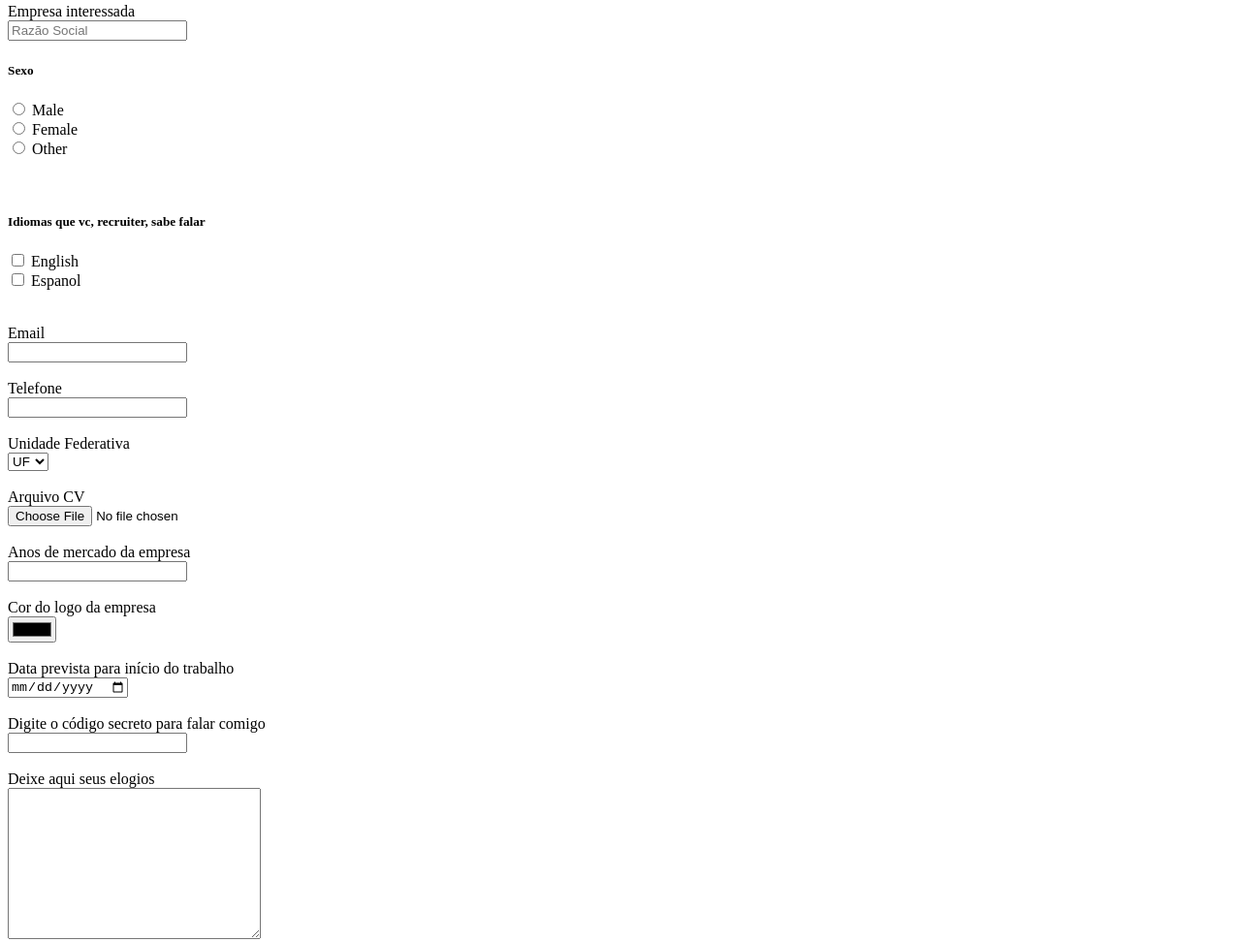
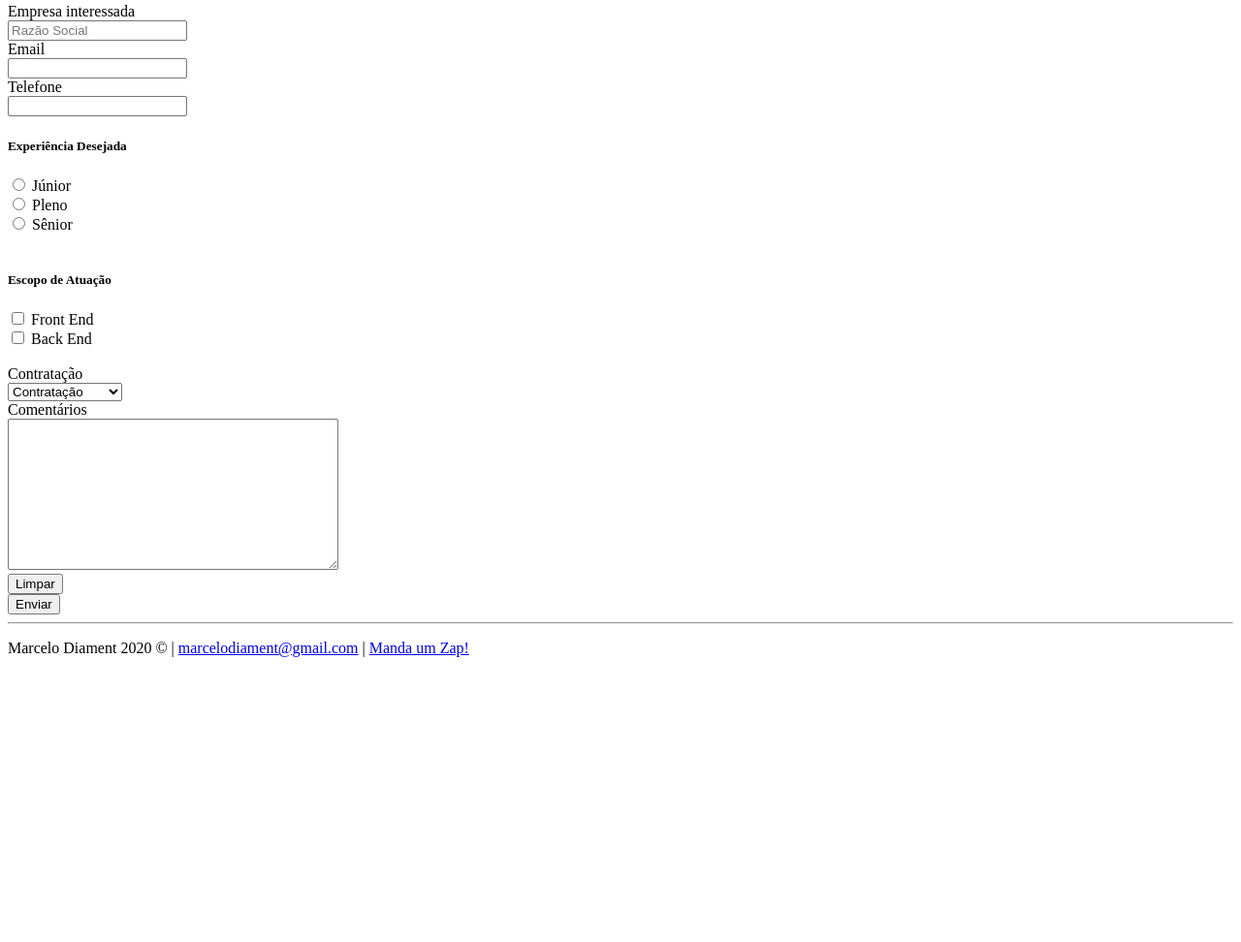
Before and after one commit to Marcelo-Diament/tn09-02-html-e-css, a plain HTML site: page index.html in a window 1280 px wide. Shown: the part 1125-2097 px from the top of the page at 97% size. After the commit the page ends 1819 px from the top, so only its background shows below. Drawn offline with Linux system fonts and the light colour scheme.

Commit message:
bugfix: form que faz sentido

```diff
--- a/index.html
+++ b/index.html
@@ -105,71 +105,50 @@
             <h2>Entre em contato comigo!</h2>
             <p>Entre em contato através do meu email, Linked In, Whatsapp, telefone ou... se preferir, preencha o formulário a seguir. Retornarei o mais brevemente possível.</p>
 
-            <form action="obrigado.html" method="get" enctype="multipart/form-data">
+            <form action="" method="get" enctype="multipart/form-data">
 
                 <label for="empresaInteressada">Empresa interessada</label><br>
                 <input type="text" id="empresaInteressada" name="empresa" placeholder="Razão Social"><br>
 
-                <div>
-                    <h5>Sexo</h5>
-                    <input type="radio" id="male" name="sexo" value="male">
-                    <label for="male">Male</label><br>
-                    <input type="radio" id="female" name="sexo" value="female">
-                    <label for="female">Female</label><br>
-                    <input type="radio" id="other" name="sexo" value="other">
-                    <label for="other">Other</label>
-                </div><br><br>
+                <label for="">Email</label><br>
+                <input type="email"><br>
+
+                <label for="">Telefone</label><br>
+                <input type="tel"><br>
 
                 <div>
-                    <h5>Idiomas que vc, recruiter, sabe falar</h5>
-                    <input type="checkbox" id="english" name="english" value="english">
-                    <label for="english">English</label><br>
-                    <input type="checkbox" id="espanol" name="espanol" value="espanol">
-                    <label for="espanol">Espanol</label><br>
-                </div><br><br>
+                    <h5>Experiência Desejada</h5>
+                    <input type="radio" id="jr" name="xp" value="jr">
+                    <label for="jr">Júnior</label><br>
+                    <input type="radio" id="pl" name="xp" value="pl">
+                    <label for="pl">Pleno</label><br>
+                    <input type="radio" id="sr" name="xp" value="sr">
+                    <label for="sr">Sênior</label>
+                </div><br>
 
-                <label for="">Email</label><br>
-                <input type="email"><br><br>
+                <div>
+                    <h5>Escopo de Atuação</h5>
+                    <input type="checkbox" id="front" name="front" value="front">
+                    <label for="front">Front End</label><br>
+                    <input type="checkbox" id="back" name="back" value="back">
+                    <label for="back">Back End</label><br>
+                </div><br>
 
-                <label for="">Telefone</label><br>
-                <input type="tel"><br><br>
+                <label for="contratacao">Contratação</label><br>
+                <select name="contratacao" id="contratacao">
+                    <option disabled selected value="">Contratação</option>
+                    <option value="clt">CLT</option>
+                    <option value="jovem-aprendiz">Jovem Aprendiz</option>
+                    <option value="pj">PJ</option>
+                </select>
+                <br>
 
-                <label for="uf">Unidade Federativa</label><br>
-                <select name="uf" id="uf">
-                    <option disabled selected value="">UF</option>
-                    <option value="">AC</option>
-                    <option value="">AL</option>
-                    <option value="">AM</option>
-                </select>
-                <br><br>
+                <label for="infoAdicional">Comentários</label><br>
+                <textarea name="infoAdicional" id="infoAdicional" cols="40" rows="10"></textarea><br>
 
-                <label for="">Arquivo CV</label><br>
-                <input type="file"><br><br>
-
-                <label for="">Anos de mercado da empresa</label><br>
-                <input type="number"><br><br>
-
-                <label for="">Cor do logo da empresa</label><br>
-                <input type="color"><br><br>
-
-                <label for="">Data prevista para início do trabalho</label><br>
-                <input type="date"><br><br>
-
-                <label for="">Digite o código secreto para falar comigo</label><br>
-                <input type="password"><br><br>
-
-                <label for="">Deixe aqui seus elogios</label><br>
-                <textarea name="" id="" cols="30" rows="10"></textarea><br><br>
-
-                <button type="reset">Limpar</button><br><br>
+                <button type="reset">Limpar</button><br>
                 <button type="submit">Enviar</button>
             </form>
-        </section>
-        <section>
-            <h2>Mapa</h2>
-            <div>
-                <iframe src="https://www.google.com/maps/embed?pb=!1m18!1m12!1m3!1d469113.76459302934!2d-47.20755580732153!3d-23.281219710579435!2m3!1f0!2f0!3f0!3m2!1i1024!2i768!4f13.1!3m3!1m2!1s0x94ce5744e0ebff5b%3A0x769bf4a32f914782!2sGoogle%20Brasil!5e0!3m2!1spt-BR!2sbr!4v1596154185530!5m2!1spt-BR!2sbr" width="600" height="450" frameborder="0" style="border:0;" allowfullscreen="" aria-hidden="false" tabindex="0"></iframe>
-            </div>
         </section>
     </main>
     <hr>
```
